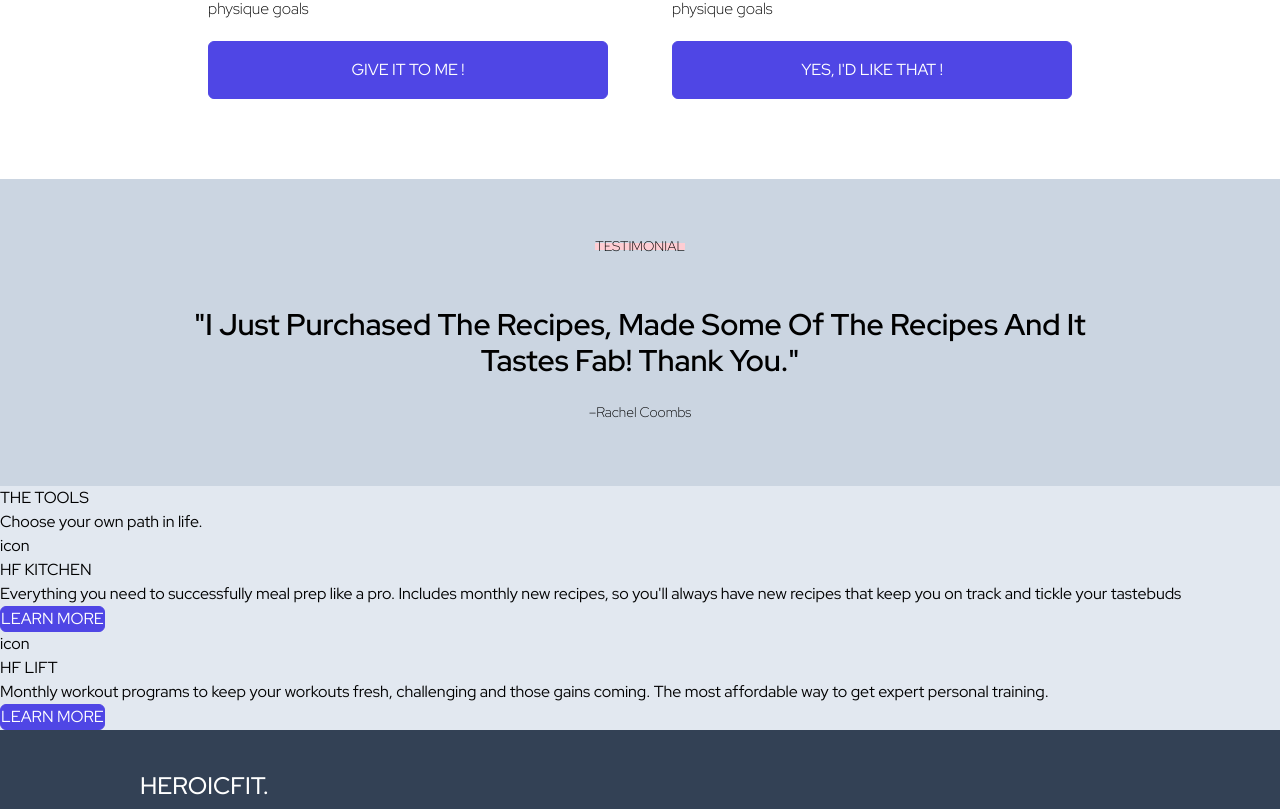
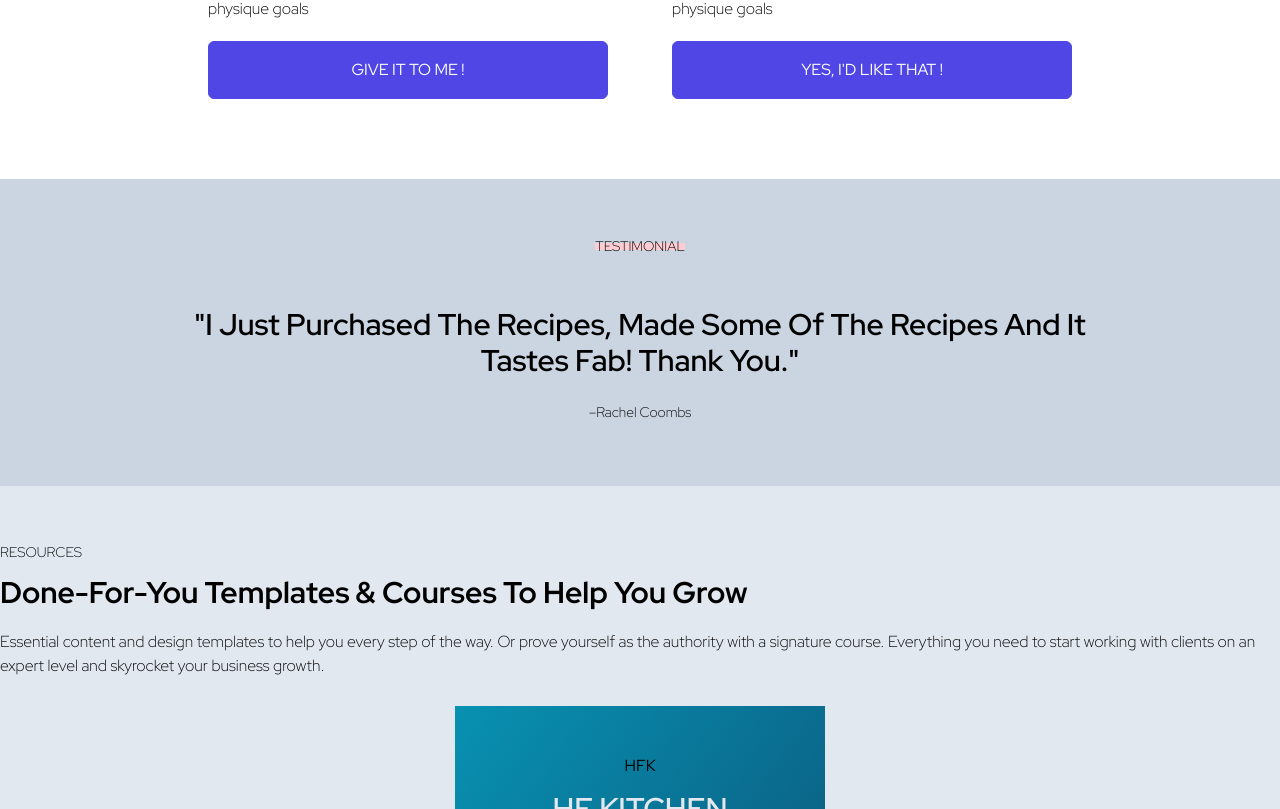
Before and after one commit to thuannguyen88/heroicfit, a React (Create React App) app: page / in a window 1280 px wide. Shown: the part 1991-2800 px from the top of the page. Built offline with nearby package versions, Linux system fonts and the light colour scheme.

Commit message:
designed product-card for product 1

```diff
--- a/src/components/Navbar.jsx
+++ b/src/components/Navbar.jsx
@@ -22,7 +22,7 @@ export default function Navbar() {
           <button className="border-none bg-transparent text-black mr-4">
             Sign In
           </button>
-          <button className="px-4 py-2">Sign Up</button>
+          <button className="px-4 py-2">Join Now</button>
         </div>
         <div className="md:hidden" onClick={handleClick}>
           {navMenu ? <MenuIcon className="w-12" /> : <XIcon className="w-6" />}
--- a/src/components/Products.jsx
+++ b/src/components/Products.jsx
@@ -3,21 +3,37 @@ import React from "react";
 export default function Products() {
   return (
     <div className="bg-slate-200 w-full">
-      <div className="flex flex-col">
-        <div className="">
-          <h1>THE TOOLS</h1>
-          <h6>Choose your own path in life.</h6>
+      <div className="flex flex-col w-max-[1000px] mx-auto">
+        <div className="flex flex-col mt-14">
+          <h1 className="text-sm font-light">RESOURCES</h1>
+          <h3 className="text-3xl font-bold mt-3">
+            Done-For-You Templates & Courses To Help You Grow
+          </h3>
+          <p className="font-light mt-5">
+            Essential content and design templates to help you every step of the
+            way. Or prove yourself as the authority with a signature course.
+            Everything you need to start working with clients on an expert level
+            and skyrocket your business growth.
+          </p>
         </div>
-        <div>
-          <div>
-            <h3>icon</h3>
-            <h2>HF KITCHEN</h2>
-            <p>
-              Everything you need to successfully meal prep like a pro. Includes
-              monthly new recipes, so you'll always have new recipes that keep
-              you on track and tickle your tastebuds
-            </p>
-            <button>LEARN MORE</button>
+        <div className="mt-3">
+          <div className="flex flex-col bg-gradient-to-br from-cyan-600 to-sky-900  max-w-[370px] h-[500px] mx-auto mt-4">
+            <div className=" p-12 flex h-[100%] justify-between flex-col text-center ">
+              <div>
+                <h3 className="">HFK</h3>
+                <h2 className="text-3xl font-semibold mt-3 text-slate-200">
+                  HF KITCHEN
+                </h2>
+              </div>
+              <p className="text-slate-300">
+                Everything you need to successfully meal prep like a pro.
+                Includes monthly new recipes, so you'll always have new recipes
+                that keep you on track and tickle your tastebuds
+              </p>
+              <button className="bg-slate-200 text-sky-900 p-3 font-medium">
+                LEARN MORE
+              </button>
+            </div>
           </div>
           <div>
             <h3>icon</h3>
```
